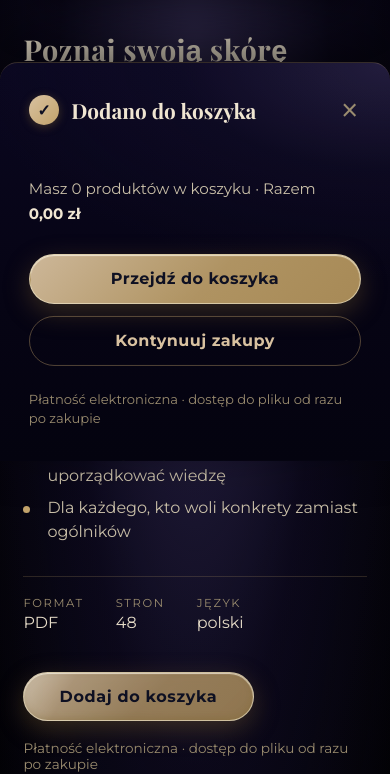
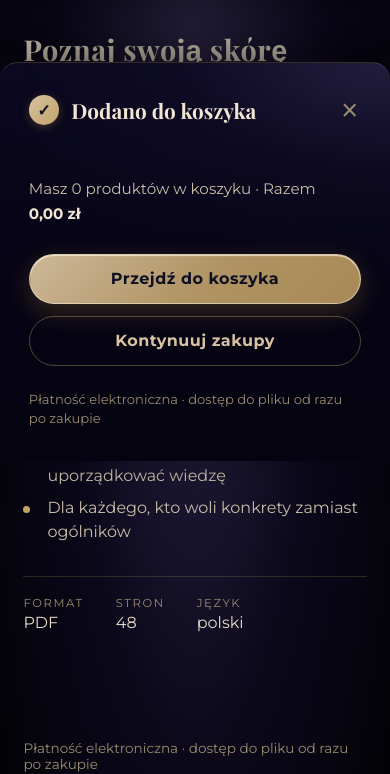
Before and after one commit to eM-Bien/lumera, a Next.js app: page /ebooki in a window 390 px wide. Shown: the part 782-1556 px from the top of the page. Built offline with nearby package versions, Linux system fonts and the light colour scheme.

Commit message:
sticky btn on mobile on ebookcard

```diff
--- a/app/components/Ebooks/EbookCard/EbookCard.module.css
+++ b/app/components/Ebooks/EbookCard/EbookCard.module.css
@@ -175,4 +175,13 @@
     max-width: 320px;
     margin: 0 auto;
   }
+
+  .buy {
+    position: sticky;
+    bottom: 3vh;
+    z-index: 5;
+  }
+  .buyBtn {
+    width: 100%;
+  }
 }
--- a/app/components/Ebooks/EbookCard/EbookCard.tsx
+++ b/app/components/Ebooks/EbookCard/EbookCard.tsx
@@ -50,7 +50,10 @@ export default function EbookCard({ ebook }: EbookCardProps) {
         </ul>
 
         <div className={styles.buy}>
-          <PrimaryButton onClick={() => addItem(ebook)}>
+          <PrimaryButton
+            className={styles.buyBtn}
+            onClick={() => addItem(ebook)}
+          >
             Dodaj do koszyka
           </PrimaryButton>
         </div>
--- a/app/components/Nav/Nav.tsx
+++ b/app/components/Nav/Nav.tsx
@@ -31,14 +31,12 @@ export default function Nav() {
 
   const visibleLinks = links.filter((link) => link.href !== pathname);
 
-  // "Strona główna" (gdy widoczna) zajmuje indeks 0, reszta przesuwa się o 1
   const offset = isHome ? 0 : 1;
 
   return (
     <nav
       className={`${styles.nav} ${show ? styles.visible : ""} ${isLight ? styles.light : ""}`}
     >
-      {/* koszyk zawsze widoczny obok hamburgera — tylko mobile */}
       <span className={styles.cartMobile}>
         <CartIcon onClick={() => setOpen(false)} />
       </span>
```
